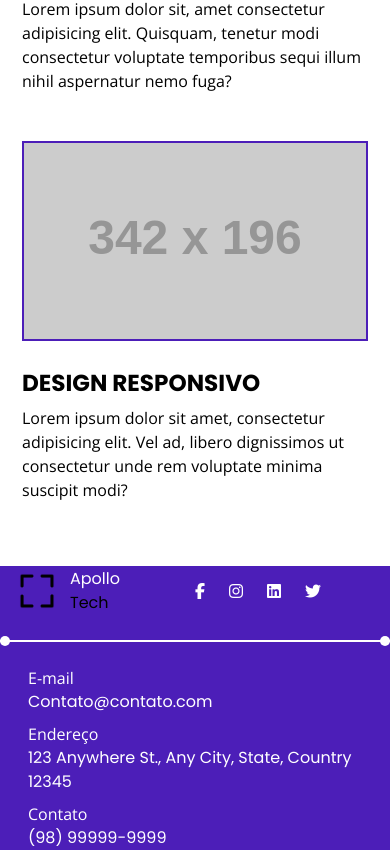
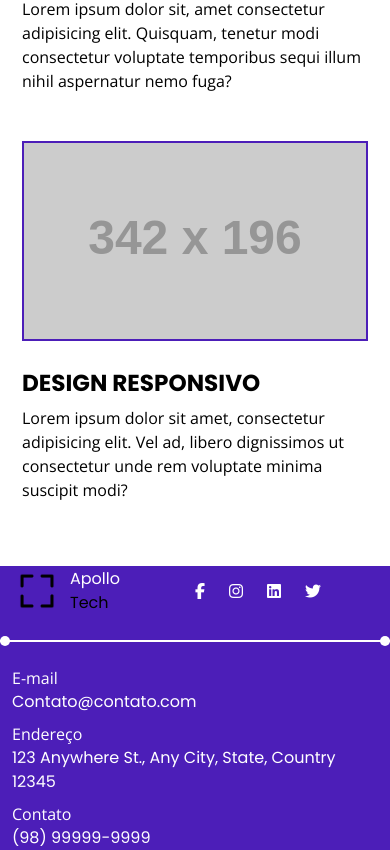
Before and after one commit to henriquef9/site, a Vue app in the folder homepage-vue/: page / in a window 390 px wide. Shown: the part 4178-5028 px from the top of the page. Built offline with nearby package versions, Linux system fonts and the light colour scheme.

Commit message:
sem bug eu acho

```diff
--- a/homepage-vue/src/assets/style.css
+++ b/homepage-vue/src/assets/style.css
@@ -21,7 +21,8 @@
 /* Geral */
 
 /* Isso foi feito para retirar um bug onde ocorria scroll na horizontal*/
-#footer {
+
+#footer, .row  {
     margin-left: 0;
     margin-right: 0;
 }
--- a/homepage-vue/src/components/Footer.vue
+++ b/homepage-vue/src/components/Footer.vue
@@ -27,7 +27,7 @@
 
     <div class="linha-footer col-12 col-md-1 bg-white my-4 my-md-0"></div>
 
-    <div class="col-12 col-md-8 text-white d-flex flex-column gap-2 justify-content-center ms-3"
+    <div class="col-12 col-md-8 text-white d-flex flex-column gap-2 justify-content-center ms-md-3"
     >
 
       <div class="d-flex flex-column">
```
